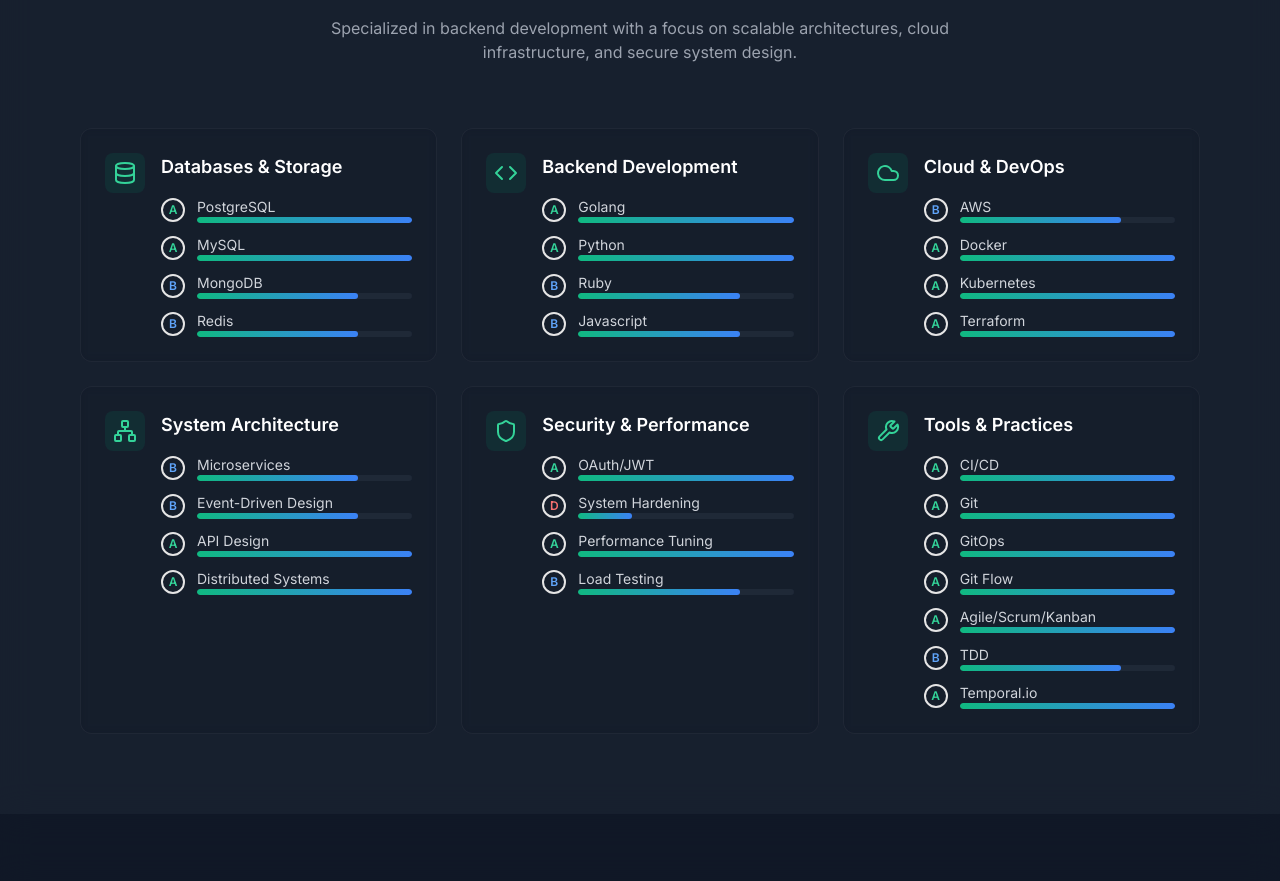
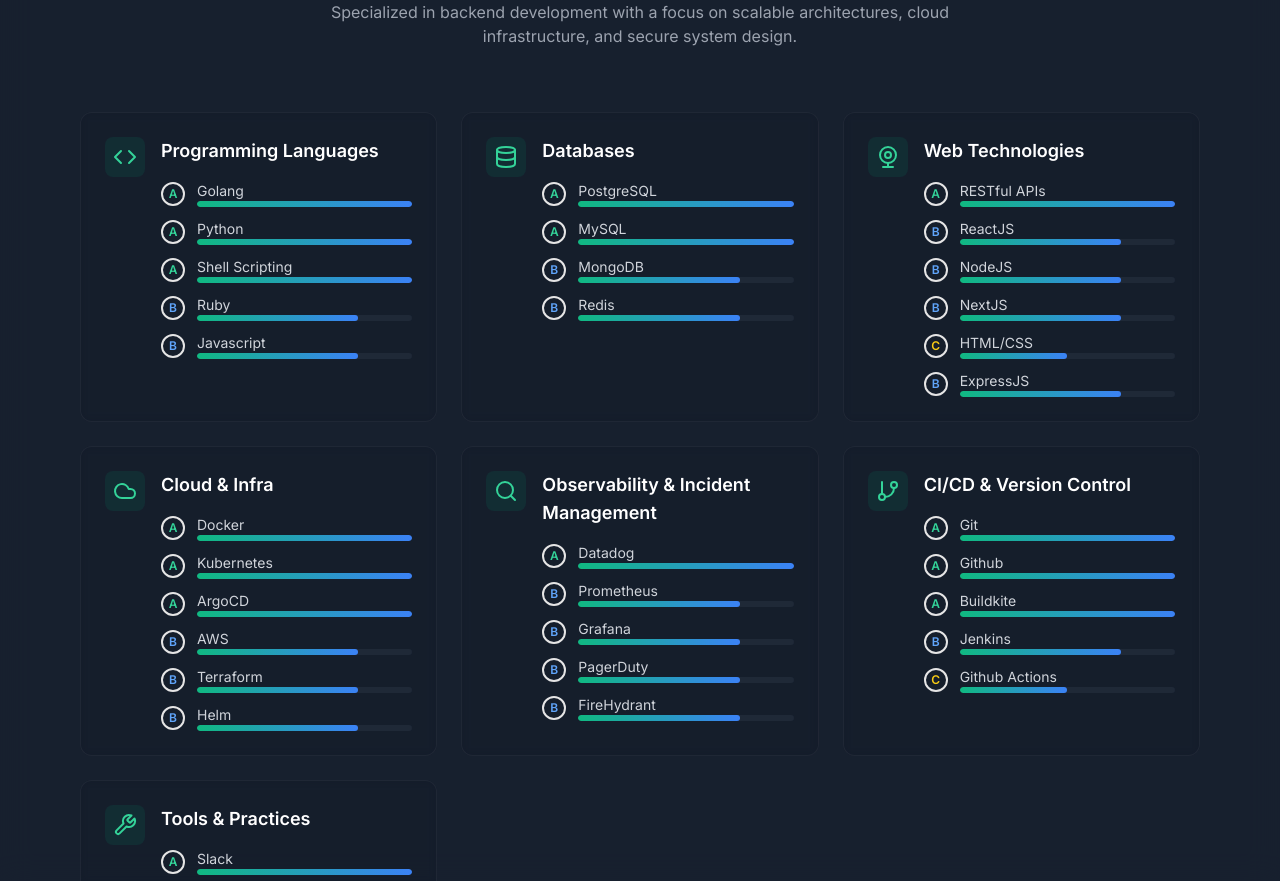
Before and after one commit to lakhanjindam/portfolio-website, a React (Vite) app: page / in a window 1280 px wide. Shown: the part 1916-2797 px from the top of the page. Built offline with nearby package versions, Linux system fonts and the light colour scheme.

Commit message:
refactor: update skills data and remove unused code

```diff
--- a/src/components/floatingNavbar.tsx
+++ b/src/components/floatingNavbar.tsx
@@ -1,21 +1,9 @@
-import React, { useState } from 'react'
+import { useState } from 'react'
 import { motion, AnimatePresence } from 'framer-motion'
-import { User, Briefcase, Mail, Menu, X, Star, Medal } from 'lucide-react'
+import { Menu, X } from 'lucide-react'
 import './floatingNavbar.css'
+import { navItems } from '../data'
 
-interface NavItem {
-  name: string;
-  href: string;
-  icon: React.ElementType;
-}
-
-const navItems: NavItem[] = [
-  { name: 'Home', href: '#home', icon: User },
-  { name: 'Experience', href: '#experience', icon: Briefcase },
-  { name: 'Skills', href: '#skills', icon: Star },
-  { name: 'Certifications', href: '#certifications', icon: Medal },
-  { name: 'Contact', href: '#contact', icon: Mail },
-]
 
 export function FloatingNavBar() {
   const [isMenuOpen, setIsMenuOpen] = useState(false)
--- a/src/data.ts
+++ b/src/data.ts
@@ -8,10 +8,21 @@ import {
   Shield,
   Terminal,
   Lock,
+  Code,
+  User,
+  Briefcase,
+  Mail,
+  Star,
+  Medal,
   LucideIcon,
-  Code
+  Search,
+  GitBranchIcon,
+  Webcam
 } from 'lucide-react';
-import { Certification, SkillCategory } from './types';
+import { Certification, SkillCategory, NavItem } from './types';
+import { GoReport } from 'react-icons/go';
+import { FaTowerObservation } from 'react-icons/fa6';
+
 
 // Interfaces for experience
 interface Experience {
@@ -19,7 +30,6 @@ interface Experience {
     company: string;
     duration: string;
     description: string;
-    logo: string;
 }
 
 // Interfaces for projects
@@ -29,13 +39,6 @@ interface Project {
     tech: string[];
     github: string;
     live: string;
-}
-
-// Interfaces for skills
-interface Skill {
-    icon: LucideIcon;
-    name: string;
-    description: string;
 }
 
 const currentCompany = 'Twilio';
@@ -50,18 +53,16 @@ const experiences: Experience[] = [
         title: 'Senior Software Engineer',
         company: 'Twilio',
         description: `Building and developing cloud-native applications using Golang for Kuberenetes Ecosystem.`,
-        logo: '../../img/twilio.svg'
       },
       {
         duration: 'Aug 2020 - Apr 2022',
         title: 'Software Engineer',
         company: 'BrowserStack',
-        description: `Built, developed and managed Speedlab application and infrastructure for BrowserStack.`,
-        logo: '../../img/browserstack.svg'
+        description: `Built, developed and managed Speedlab application and infrastructure for BrowserStack.`
       },
 ];
 
-
+// NOTE: not used currently
 const projects: Project[] = [
     {
         title: 'Scalable Microservices Architecture',
@@ -86,39 +87,6 @@ const projects: Project[] = [
       }
 ];
 
-const skills: Skill[] = [
-    {
-        icon: Database,
-        name: 'Database Design',
-        description: 'PostgreSQL, MongoDB, Redis, MySQL',
-    },
-    {
-        icon: Server,
-        name: 'Backend Development',
-        description: 'Golang, Python, Ruby, Node.js',
-    },
-    {
-        icon: Cloud,
-        name: 'Cloud Services',
-        description: 'AWS, Docker, Kubernetes',
-    },
-    {
-        icon: Lock,
-        name: 'Security',
-        description: 'OAuth, JWT, Encryption',
-    },
-    {
-        icon: GitBranch,
-        name: 'Version Control',
-        description: 'Git, CI/CD, DevOps, GitHub',
-    },
-    {
-        icon: Terminal,
-        name: 'System Design',
-        description: 'Microservices, API Design, Distributed Systems',
-    },
-];
-
 const heroSectionSkills = [
     { color: 'emerald-400', name: 'Microservices Architecture' },
     { color: 'blue-400', name: 'Cloud Infrastructure' },
@@ -128,8 +96,19 @@ const heroSectionSkills = [
 
 const skillsData: SkillCategory[] = [
   {
+      icon: Code,
+      title: 'Programming Languages',
+      skills: [
+      { name: 'Golang', grade: 'A' },
+      { name: 'Python', grade: 'A' },
+      { name: 'Shell Scripting', grade: 'A' },
+      { name: 'Ruby', grade: 'B' },
+      { name: 'Javascript', grade: 'B' },
+      ],
+  },
+  {
       icon: Database,
-      title: 'Databases & Storage',
+      title: 'Databases',
       skills: [
       { name: 'PostgreSQL', grade: 'A' },
       { name: 'MySQL', grade: 'A' },
@@ -138,56 +117,63 @@ const skillsData: SkillCategory[] = [
       ],
   },
   {
-      icon: Code,
-      title: 'Backend Development',
+    icon: Webcam,
+    title: 'Web Technologies',
     skills: [
-      { name: 'Golang', grade: 'A' },
-      { name: 'Python', grade: 'A' },
-      {name: 'Ruby', grade: 'B' },
-      { name: 'Javascript', grade: 'B' },
+      { name: 'RESTful APIs', grade: 'A' },
+      { name: 'ReactJS', grade: 'B' },
+      { name: 'NodeJS', grade: 'B' },
+      { name: 'NextJS', grade: 'B' },
+      { name: 'HTML/CSS', grade: 'C' },
+      { name: 'ExpressJS', grade: 'B' },
     ],
   },
   {
       icon: Cloud,
-      title: 'Cloud & DevOps',
+      title: 'Cloud & Infra',
       skills: [
-      { name: 'AWS', grade: 'B' },
         { name: 'Docker', grade: 'A' },
         { name: 'Kubernetes', grade: 'A' },
-      { name: 'Terraform', grade: 'A' },
+        { name: 'ArgoCD', grade: 'A' },
+        { name: 'AWS', grade: 'B' },
+      { name: 'Terraform', grade: 'B' },
+      { name: 'Helm', grade: 'B' },
       ],
   },
   {
-      icon: Network,
-      title: 'System Architecture',
+      icon: Search,
+      title: 'Observability & Incident Management',
       skills: [
-      { name: 'Microservices', grade: 'B' },
-      { name: 'Event-Driven Design', grade: 'B' },
-      { name: 'API Design', grade: 'A' },
-      { name: 'Distributed Systems', grade: 'A' },
+      { name: 'Datadog', grade: 'A' },
+      { name: 'Prometheus', grade: 'B' },
+      { name: 'Grafana', grade: 'B' },
+      { name: 'PagerDuty', grade: 'B' },
+      { name: 'FireHydrant', grade: 'B' },
       ],
   },
   {
-      icon: Shield,
-      title: 'Security & Performance',
+      icon: GitBranchIcon,
+      title: 'CI/CD & Version Control',
       skills: [
-      { name: 'OAuth/JWT', grade: 'A' },
-      { name: 'System Hardening', grade: 'D' },
-      { name: 'Performance Tuning', grade: 'A' },
-      { name: 'Load Testing', grade: 'B' },
+      { name: 'Git', grade: 'A' },
+      { name: 'Github', grade: 'A' },
+      { name: 'Buildkite', grade: 'A' },
+      { name: 'Jenkins', grade: 'B' },
+      { name: 'Github Actions', grade: 'C' },
+
       ],
   },
   {
-      icon: Wrench, // Changed from Tool to Wrench
+      icon: Wrench,
       title: 'Tools & Practices',
       skills: [
-      { name: 'CI/CD', grade: 'A' },
-      {name: 'Git', grade: 'A' },
-      {name: 'GitOps', grade: 'A' },
-      { name: 'Git Flow', grade: 'A' },
-      { name: 'Agile/Scrum/Kanban', grade: 'A' },
-      { name: 'TDD', grade: 'B' },
-      {name: 'Temporal.io', grade: 'A' },
+      { name: 'Slack', grade: 'A' },
+      { name: 'GitOps', grade: 'A' },
+      { name: 'Temporal.io', grade: 'A' },
+      { name: 'Agile', grade: 'A' },
+      { name: 'Kanban', grade: 'A' },
+      { name: 'Test Driven Development', grade: 'A' },
+      { name: 'Behavior Driven Development', grade: 'B' },
       ],
   },
   ];
@@ -236,5 +222,13 @@ const certifications: Certification[] = [
     skills: ['Terraform', 'Cloud', 'Infrastructure', 'DevOps', 'IaC', 'Automation', 'Orchestration']
   }
 ];
+
+const navItems: NavItem[] = [
+  { name: 'Home', href: '#home', icon: User },
+  { name: 'Experience', href: '#experience', icon: Briefcase },
+  { name: 'Skills', href: '#skills', icon: Star },
+  { name: 'Certifications', href: '#certifications', icon: Medal },
+  { name: 'Contact', href: '#contact', icon: Mail },
+]
 // Export the data
-export { experiences, projects, skills, currentCompany, heroSectionDescription, heroSectionSkills, certifications, skillsData};
+export { experiences, projects, currentCompany, heroSectionDescription, heroSectionSkills, certifications, skillsData, navItems};
--- a/src/types.ts
+++ b/src/types.ts
@@ -1,19 +1,19 @@
 import { LucideIcon } from "lucide-react";
 
-export type SkillGrade = 'A' | 'B' | 'C' | 'D';
+type SkillGrade = 'A' | 'B' | 'C' | 'D';
 
-export interface Skill {
+interface Skill {
   name: string;
   grade: SkillGrade;
 }
 
-export interface SkillCategory {
+interface SkillCategory {
   icon: LucideIcon; // LucideIcon type
   title: string;
   skills: Skill[];
 }
 
-export interface Certification {
+interface Certification {
     id: string;
     name: string;
     issuer: string;
@@ -27,3 +27,12 @@ export interface Certification {
     description?: string;
     skills: string[]
 }
+
+
+interface NavItem {
+  name: string;
+  href: string;
+  icon: React.ElementType;
+}
+
+export type { NavItem, Certification, SkillCategory, Skill, SkillGrade };
```
Lines whose indentation alone changed are shown as unchanged.
